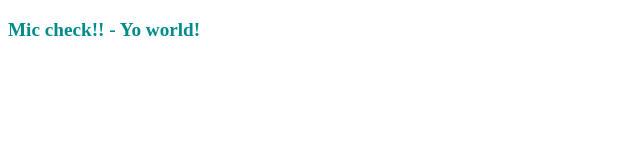
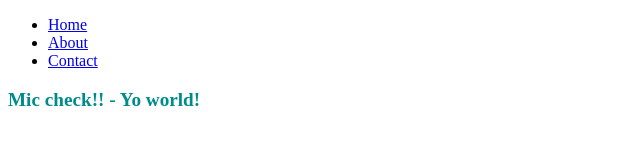
Before and after one commit to charlmaths/cmmathematics, a plain HTML site: page index.html in a window 1280 px wide. Shown: the whole page, without its empty margins (0-640 px from the left). Drawn offline with Linux system fonts and the light colour scheme.

Commit message:
Updates index.html, adds basic navigation using <nav> element

```diff
--- a/index.html
+++ b/index.html
@@ -7,6 +7,13 @@
     <title>Document</title>
   </head>
   <body>
+    <nav class="menu">
+      <ul>
+        <li><a href="#">Home</a></li>
+        <li><a href="#">About</a></li>
+        <li><a href="#">Contact</a></li>
+      </ul>
+    </nav>
     <p>Mic check!! - Yo world!</p>
   </body>
 </html>
```
